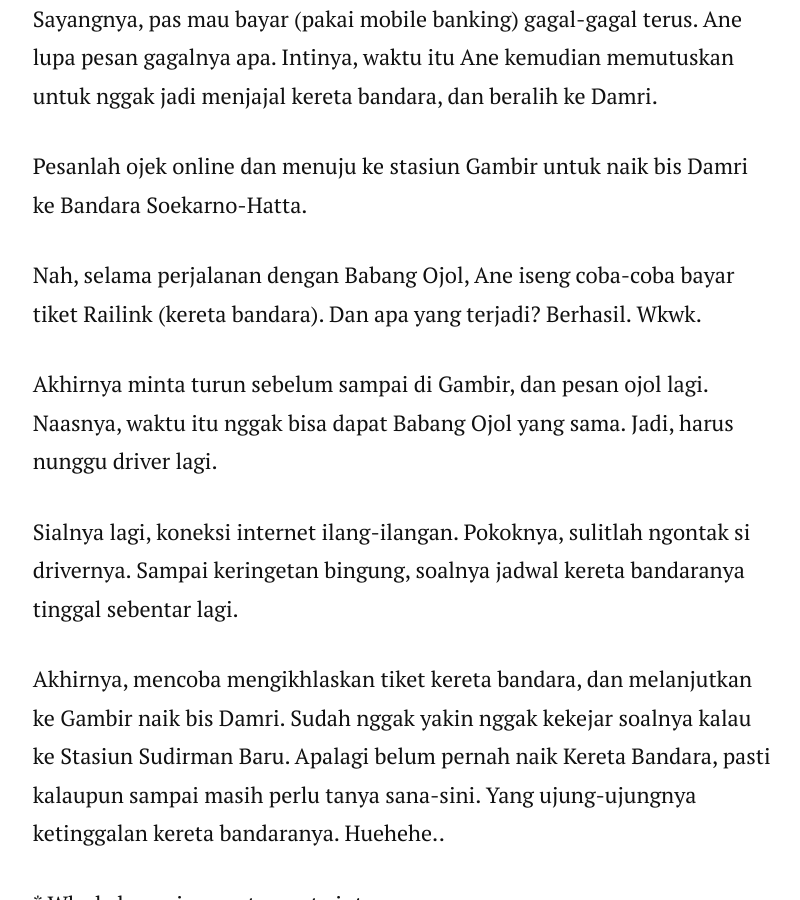
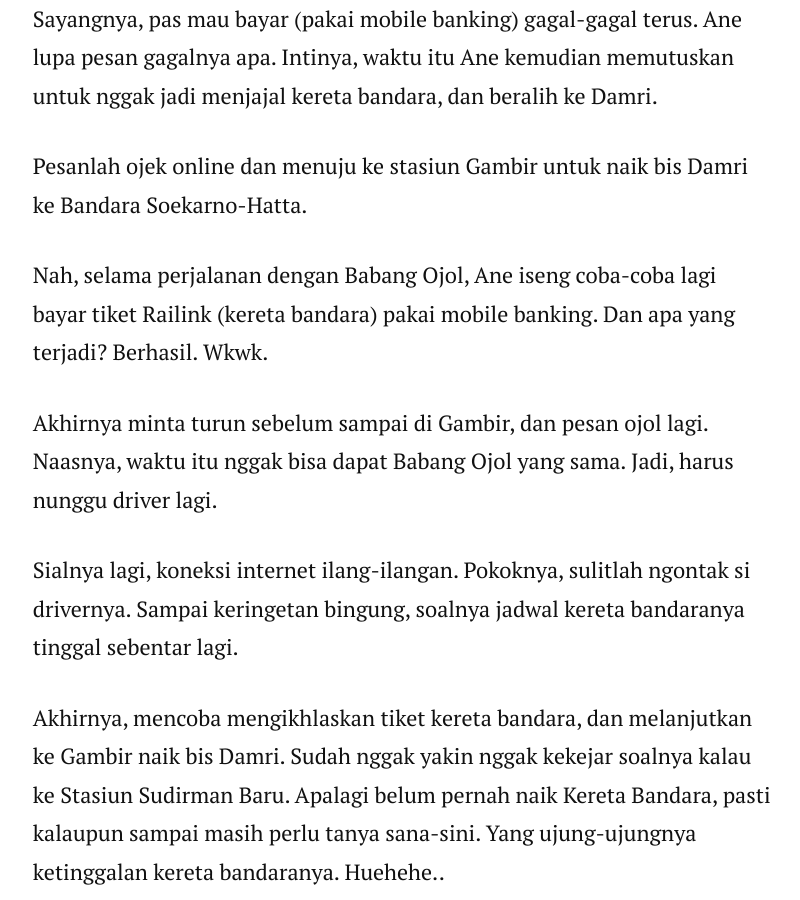
Before and after one commit to rifkifau/rifkifau.github.io, a Jekyll site: the page built from _posts/2019-01-06-mencoba-skytrain-kereta-bandara-soekarno-hatta.markdown, in a window 1280 px wide and 900 px high, scrolled down 1084 px. Shown: the whole window, without its empty margins (236-1036 px from the left). Built offline with Jekyll 4.4.1, drawn with Linux system fonts in a browser that asks for light colours; nearby versions of some CDN libraries; comment, search, counter and statistics services are not loaded.

Commit message:
Update 2019-01-06-mencoba-skytrain-kereta-bandara-soekarno-hatta.markdown

```diff
--- a/_posts/2019-01-06-mencoba-skytrain-kereta-bandara-soekarno-hatta.markdown
+++ b/_posts/2019-01-06-mencoba-skytrain-kereta-bandara-soekarno-hatta.markdown
@@ -17,7 +17,7 @@
 Pesanlah ojek online dan menuju ke stasiun Gambir untuk naik bis Damri ke Bandara Soekarno-Hatta.
 </p>
 <p>
-Nah, selama perjalanan dengan Babang Ojol, Ane iseng coba-coba bayar tiket Railink (kereta bandara). Dan apa yang terjadi? Berhasil. Wkwk.
+Nah, selama perjalanan dengan Babang Ojol, Ane iseng coba-coba lagi bayar tiket Railink (kereta bandara) pakai mobile banking. Dan apa yang terjadi? Berhasil. Wkwk.
 </p>
 <p>
 Akhirnya minta turun sebelum sampai di Gambir, dan pesan ojol lagi. Naasnya, waktu itu nggak bisa dapat Babang Ojol yang sama. Jadi, harus nunggu driver lagi.
```
